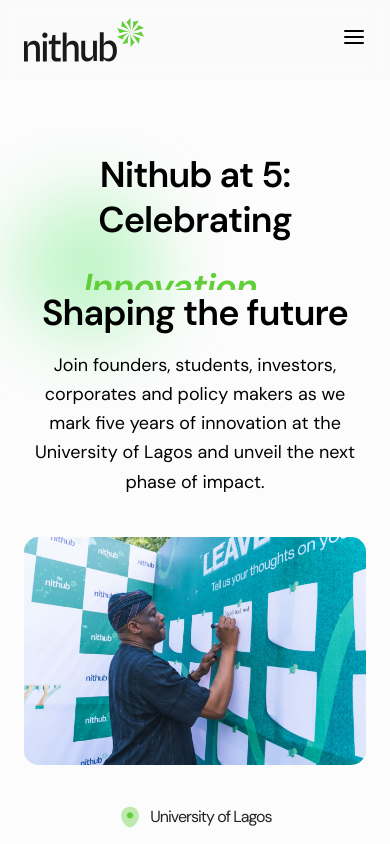
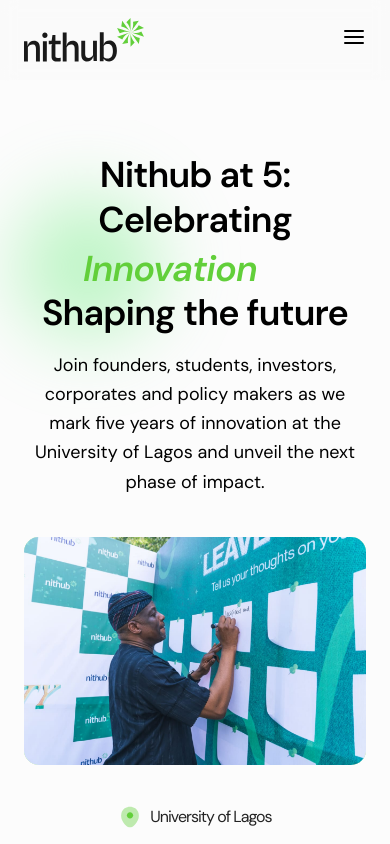
Before and after one commit to abayomiprosper4/nithub-innovation-fair, a Next.js app: page / in a window 390 px wide. Shown: the top 844 px of the page. Built offline with nearby package versions, Linux system fonts and the light colour scheme.

Commit message:
Updated Mobile view of Hero section to fit on mobile csreens

```diff
--- a/src/Components/HeroModule.css
+++ b/src/Components/HeroModule.css
@@ -1,16 +1,29 @@
+
+:root {
+  --rotate-height: 91px;
+  --snap-offset: -20px;
+}
+
+@media (max-width: 768px) {
+  :root {
+    --rotate-height: 52px;
+    --snap-offset: -12px;
+  }
+}
+
 .containerSnap {
   animation: container-snap 4s cubic-bezier(0.65, 0, 0.35, 1) infinite;
-    transform: translate(-20px, -20px);
+  transform: translate(var(--snap-offset), var(--snap-offset));
 }
 
 @keyframes container-snap {
-    0% { transform: translate(-20px, -20px); }    /* Start: Up */
-    37.5% { transform: translate(-20px, -20px); } /* 1.5s: Still Up */
+  0% { transform: translate(var(--snap-offset), var(--snap-offset)); }
+  37.5% { transform: translate(var(--snap-offset), var(--snap-offset)); }
 
-    50% { transform: translate(0, 0); }           /* 2.0s: Down */
+  50% { transform: translate(0, 0); }
   87.5% { transform: translate(0, 0); }
 
-    100% { transform: translate(-20px, -20px); }  /* 4.0s: Back Up */ /* maths.... */
+  100% { transform: translate(var(--snap-offset), var(--snap-offset)); }
 }
 
 .rotateWrapper {
@@ -21,10 +34,9 @@
 }
 
 .rotateWrapper span {
-    height: 85px;
+  height: var(--rotate-height);
   display: flex;
   align-items: center;
-    margin-top: 6px;
 }
 
 @keyframes rotate-loop {
@@ -32,16 +44,16 @@
   0%     { transform: translateY(0); }
   29.16% { transform: translateY(0); }
 
-    /* Word 2  */
-    33.33% { transform: translateY(-95px); }
-    62.49% { transform: translateY(-95px); }
+  /* Word 2 */
+  33.33% { transform: translateY(calc(var(--rotate-height) * -1)); }
+  62.49% { transform: translateY(calc(var(--rotate-height) * -1)); }
 
   /* Word 3 */
-    66.66% { transform: translateY(-190px); }
-    95.83% { transform: translateY(-190px); }
+  66.66% { transform: translateY(calc(var(--rotate-height) * -2)); }
+  95.83% { transform: translateY(calc(var(--rotate-height) * -2)); }
 
   /* Clone */
-    100%   { transform: translateY(-285px); }
+  100%   { transform: translateY(calc(var(--rotate-height) * -3)); }
 }
 
 .imageReel {
```
Lines whose indentation alone changed are shown as unchanged.
